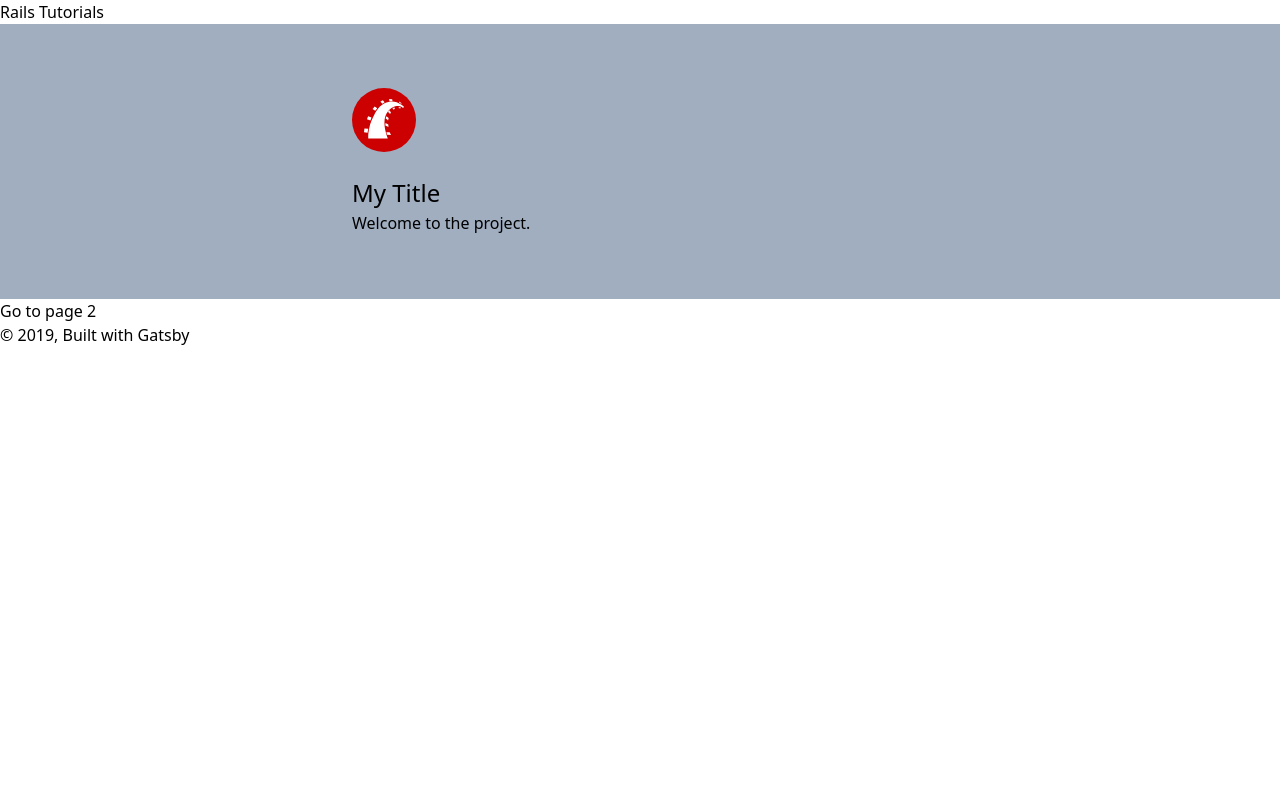
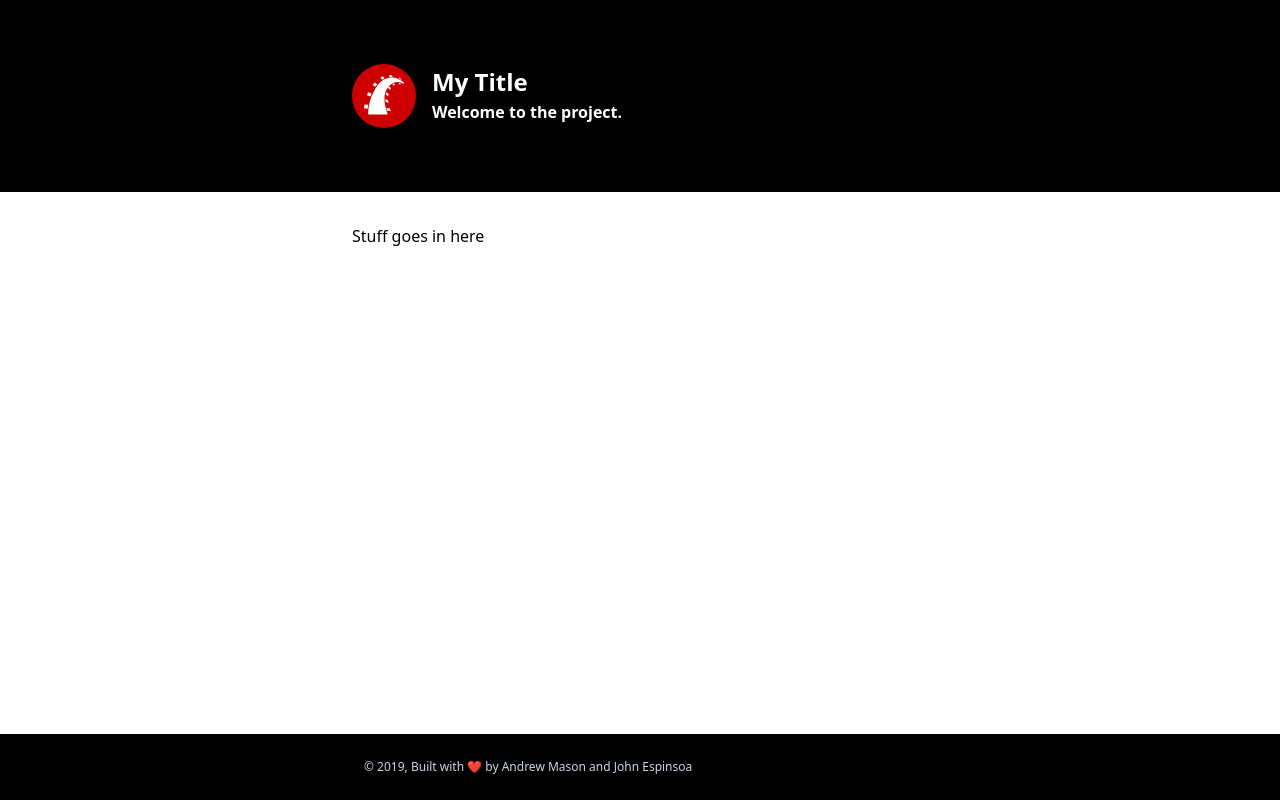
Before and after one commit to andrewmcodes-archive/railstutorials, a Gatsby site: page / in a window 1280 px wide. Built offline with nearby package versions, Linux system fonts and the light colour scheme; Gatsby itself is replaced by a stand-in of ours.

Commit message:
layout updates, create footer (#2)

```diff
--- /dev/null
+++ b/src/components/footer.js
@@ -0,0 +1,14 @@
+import React from 'react'
+
+const Footer = () => (
+  <footer className='font-sans bg-black text-white py-4 px-4'>
+    <div className='mx-auto max-w-xl overflow-hidden flex justify-between items-center'>
+      <p className='inline-block py-2 px-3 text-gray-400 text-xs'>
+        {' '}
+        © {new Date().getFullYear()}, Built with ❤️ by Andrew Mason and John Espinsoa
+      </p>
+    </div>
+  </footer>
+)
+
+export default Footer
--- a/src/components/header.js
+++ /dev/null
@@ -1,27 +0,0 @@
-import { Link } from "gatsby"
-import PropTypes from "prop-types"
-import React from "react"
-
-const Header = ({ siteTitle }) => (
-  <header>
-    <div>
-      <h1>
-        <Link
-          to="/"
-        >
-          {siteTitle}
-        </Link>
-      </h1>
-    </div>
-  </header>
-)
-
-Header.propTypes = {
-  siteTitle: PropTypes.string,
-}
-
-Header.defaultProps = {
-  siteTitle: ``,
-}
-
-export default Header
--- a/src/components/hero.js
+++ b/src/components/hero.js
@@ -1,15 +1,15 @@
-import PropTypes from "prop-types"
-import React from "react"
+import PropTypes from 'prop-types'
+import React from 'react'
 
 const Hero = ({ title, intro, image }) => (
-  <section className="antialiased font-sans w-full bg-gray-500 text-left text-black py-8">
-    <div className="container mx-auto max-w-xl py-8 font-normal leading-normal">
-      <div style={{ maxWidth: `64px`, marginBottom: `1.45rem` }}>
-        <img src={image} alt='photo of Ruby' />
-      </div>
-      <div>
-        <h3 className="text-2xl">{title}</h3>
-        <p className>{intro}</p>
+  <section className='antialiased font-sans w-full bg-black text-left text-white py-8'>
+    <div className='container mx-auto max-w-xl py-8 font-bold leading-normal'>
+      <div className='flex'>
+        <img className='h-16' width='64px' height='64px' src={image} alt='photo of Ruby' />
+        <div class="ml-4">
+          <h3 className='text-2xl'>{title}</h3>
+          <p className>{intro}</p>
+        </div>
       </div>
     </div>
   </section>
@@ -18,13 +18,13 @@ const Hero = ({ title, intro, image }) => (
 Hero.propTypes = {
   title: PropTypes.string,
   intro: PropTypes.string,
-  image: PropTypes.object,
+  image: PropTypes.object
 }
 
 Hero.defaultProps = {
   title: ``,
   intro: ``,
-  image: NaN,
+  image: NaN
 }
 
 export default Hero
--- a/src/components/layout.js
+++ b/src/components/layout.js
@@ -9,7 +9,7 @@ import React from "react"
 import PropTypes from "prop-types"
 import { useStaticQuery, graphql } from "gatsby"
 
-import Header from "./header"
+import Footer from "./footer"
 import "./layout.css"
 
 const Layout = ({ children }) => {
@@ -25,14 +25,9 @@ const Layout = ({ children }) => {
 
   return (
     <>
-      <Header siteTitle={data.site.siteMetadata.title} />
-      <div>
-        <main>{children}</main>
-        <footer>
-          © {new Date().getFullYear()}, Built with
-          {` `}
-          <a href="https://www.gatsbyjs.org">Gatsby</a>
-        </footer>
+      <div className='min-h-screen flex flex-col'>
+        <main className="flex-grow">{children}</main>
+        <Footer />
       </div>
     </>
   )
--- a/src/pages/index.js
+++ b/src/pages/index.js
@@ -1,5 +1,4 @@
 import React from "react"
-import { Link } from "gatsby"
 import { graphql } from 'gatsby'
 
 import Layout from "../components/layout"
@@ -13,8 +12,9 @@ const IndexPage = (props) => {
   <Layout>
     <SEO title="Home" />
     <Hero title={data.title} intro={data.intro} image={data.image} />
-
-    <Link to="/page-2/">Go to page 2</Link>
+    <div className="max-w-xl mx-auto py-8">
+      <p>Stuff goes in here</p>
+    </div>
   </Layout>
   )
 }
--- a/src/pages/page-2.js
+++ /dev/null
@@ -1,16 +0,0 @@
-import React from "react"
-import { Link } from "gatsby"
-
-import Layout from "../components/layout"
-import SEO from "../components/seo"
-
-const SecondPage = () => (
-  <Layout>
-    <SEO title="Page two" />
-    <h1>Hi from the second page</h1>
-    <p>Welcome to page 2</p>
-    <Link to="/">Go back to the homepage</Link>
-  </Layout>
-)
-
-export default SecondPage
```
